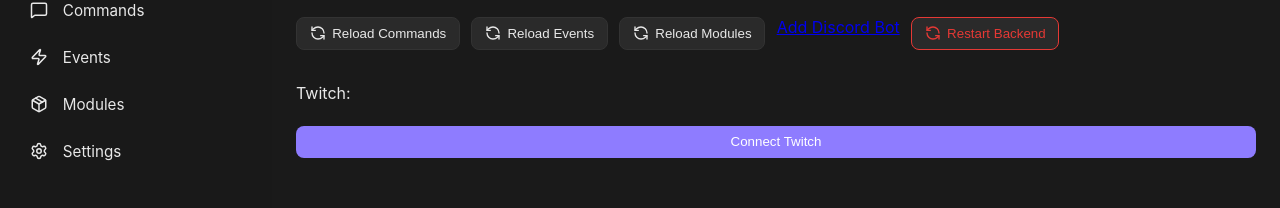
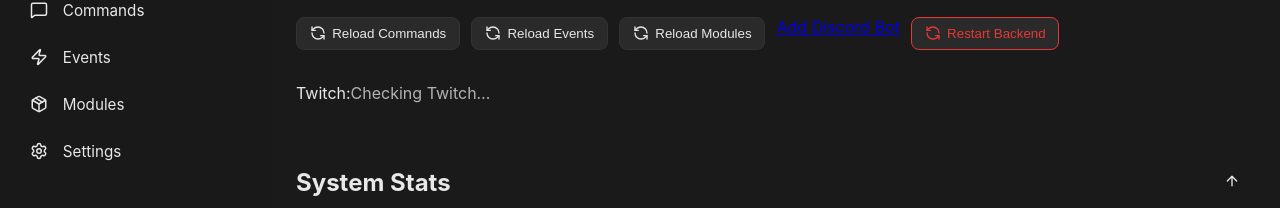
Before and after one commit to KSLW/obsidian-core-dashboard, a React (Create React App) app: page / in a window 1280 px wide. Shown: the part 155-363 px from the top of the page. Built offline with nearby package versions, Linux system fonts and the light colour scheme; no server answers; the HTML template or start-up script is replaced by a standard one.

Commit message:
Read created missing functions and updated Oauth on the frontend

```diff
--- a/src/pages/DashboardPage.jsx
+++ b/src/pages/DashboardPage.jsx
@@ -1,3 +1,4 @@
+// src/pages/DashboardPage.jsx
 import { useEffect, useState } from "react";
 import styles from "./DashboardPage.module.css";
 import { motion, AnimatePresence } from "framer-motion";
@@ -7,7 +8,7 @@ import useCommands from "../hooks/useCommands";
 import useEvents from "../hooks/useEvents";
 import useSystem from "../hooks/useSystem";
 import useSettings from "../hooks/useSettings";
-import useAuth  from "../hooks/useAuth";
+import useAuth from "../hooks/useAuth";
 
 import {
   Server,
@@ -20,37 +21,39 @@ import {
 } from "lucide-react";
 
 export default function DashboardPage() {
-
-  // FIXED — each refresh gets a unique name
   const { modules, refresh: refreshModules } = useModules();
   const { commands, refresh: refreshCommands } = useCommands();
   const { events, refresh: refreshEvents } = useEvents();
   const { restartBackend } = useSystem();
-  const { settings, refresh: refreshSettings } = useSettings();
-  const { auth, loading, logoutTwitch, logoutDiscord } = useAuth();
+  const { refresh: refreshSettings } = useSettings();
+  const { auth, loading: authLoading, refreshAuth, logoutTwitch, logoutDiscord } = useAuth();
 
   const [backendOnline, setBackendOnline] = useState(false);
-
   const [showStats, setShowStats] = useState(true);
   const [showCommandsSection, setShowCommandsSection] = useState(true);
   const [showEventsSection, setShowEventsSection] = useState(true);
-  const BACKEND_URL = process.env.REACT_APP_BACKEND_URL;
 
-  // Discord bot invite
-  const CLIENT_ID = process.env.REACT_APP_DISCORD_CLIENT_ID;
-  const inviteUrl = `https://discord.com/api/oauth2/authorize?client_id=${CLIENT_ID}&permissions=8&scope=bot%20applications.commands`;
+  // Backend URL for OAuth redirects
+  const BACKEND_URL =
+    process.env.REACT_APP_BACKEND_URL || "http://localhost:3001";
 
+  // Discord bot invite link
+  const DISCORD_CLIENT_ID = process.env.REACT_APP_DISCORD_CLIENT_ID;
+  const inviteUrl = `https://discord.com/api/oauth2/authorize?client_id=${DISCORD_CLIENT_ID}&permissions=8&scope=bot%20applications.commands`;
+
+  // On page load: refresh backend data + auth state
   useEffect(() => {
-    // FIXED — each refresh is called correctly
     refreshModules();
     refreshCommands();
     refreshEvents();
     refreshSettings();
 
-    // Backend ping
+    // VERY IMPORTANT: refresh auth when user returns from Twitch OAuth
+    refreshAuth();
+
     const ping = async () => {
       try {
-        const res = await fetch("/api/health");
+        const res = await fetch(`${BACKEND_URL}/api/health`);
         setBackendOnline(res.ok);
       } catch {
         setBackendOnline(false);
@@ -58,7 +61,19 @@ export default function DashboardPage() {
     };
 
     ping();
-  }, [refreshModules, refreshCommands, refreshEvents, refreshSettings]);
+  }, [
+    refreshModules,
+    refreshCommands,
+    refreshEvents,
+    refreshSettings,
+    refreshAuth,
+    BACKEND_URL,
+  ]);
+
+  const handleConnectTwitch = () => {
+    // Forces a full redirect outside React Router
+    window.location.href = `${BACKEND_URL}/api/auth/twitch/login`;
+  };
 
   return (
     <div className={styles.wrapper}>
@@ -88,32 +103,24 @@ export default function DashboardPage() {
       </div>
 
       {/* CONNECTION STATUS */}
-
-{/* Twitch */}
+      <div className={styles.connectionRow}>
         <span className={styles.connectionLabel}>Twitch:</span>
 
-{auth?.twitch?.accessToken ? (
+        {authLoading ? (
+          <span className={styles.muted}>Checking Twitch…</span>
+        ) : auth?.twitch?.accessToken ? (
           <>
-    <p className={styles.connected}>Connected ✓</p>
-    <button
-      className={styles.disconnectBtn}
-      onClick={logoutTwitch}
-    >
-      Disconnect Twitch
+            <span className={styles.connected}>Connected ✓</span>
+            <button className={styles.disconnectBtn} onClick={logoutTwitch}>
+              Disconnect
             </button>
           </>
         ) : (
-  <button
-    className={styles.connectBtn}
-    onClick={() => {
-      window.location.href = `${BACKEND_URL}/api/auth/twitch/login`;
-    }}
-  >
+          <button className={styles.connectBtn} onClick={handleConnectTwitch}>
             Connect Twitch
           </button>
         )}
-
-
+      </div>
 
       {/* SYSTEM STATS */}
       <div className={styles.sectionHeader}>
@@ -166,7 +173,7 @@ export default function DashboardPage() {
         )}
       </AnimatePresence>
 
-      {/* LATEST COMMANDS */}
+      {/* Latest Commands */}
       <div className={styles.sectionHeader}>
         <h2>Latest Commands</h2>
         <button
@@ -198,7 +205,7 @@ export default function DashboardPage() {
         )}
       </AnimatePresence>
 
-      {/* LATEST EVENTS */}
+      {/* Latest Events */}
       <div className={styles.sectionHeader}>
         <h2>Latest Events</h2>
         <button
```
Lines whose indentation alone changed are shown as unchanged.
